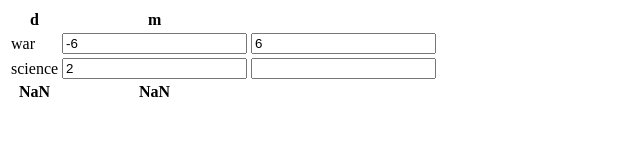
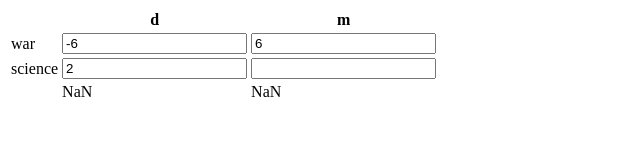
Before and after one commit to dbalchev/dbalchev.github.io, a plain HTML site: page 7wc/index.html in a window 1280 px wide. Shown: the whole page, without its empty margins (0-640 px from the left). Drawn offline with nearby package versions, Linux system fonts and the light colour scheme.

Commit message:
Update index.html

```diff
--- a/7wc/index.html
+++ b/7wc/index.html
@@ -21,6 +21,7 @@ myApp.controller("scoreboard", function($scope) {
   </div>
   <table ng-controller="scoreboard">
     <tr>
+      <th></th>
       <th ng-repeat="player in players">
         {{player.name}}
       </th>
@@ -34,9 +35,10 @@ myApp.controller("scoreboard", function($scope) {
       </td>
     </tr>
     <tr>
-      <th ng-repeat="player in players">
+      <td></td>
+      <td ng-repeat="player in players">
         {{player.total()}}
-      </th>
+      </td>
     </tr>
   </table>
   </body>
```
